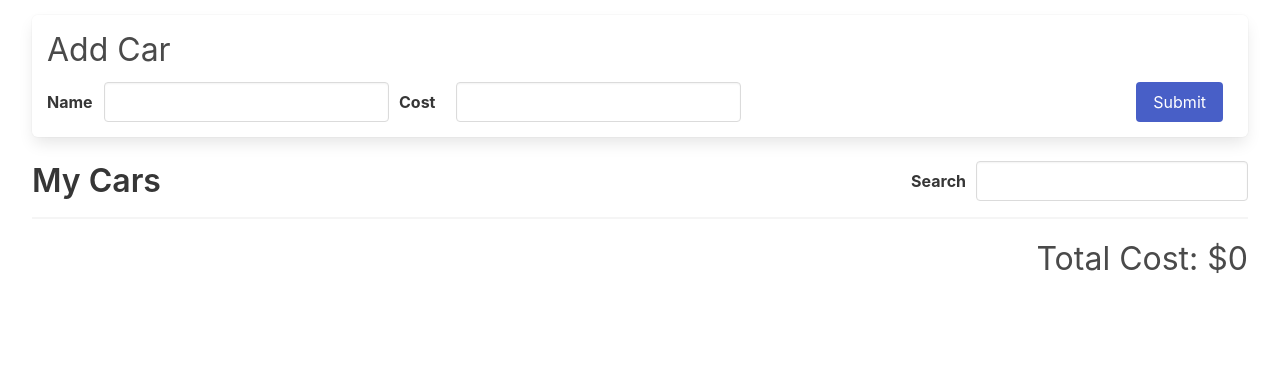
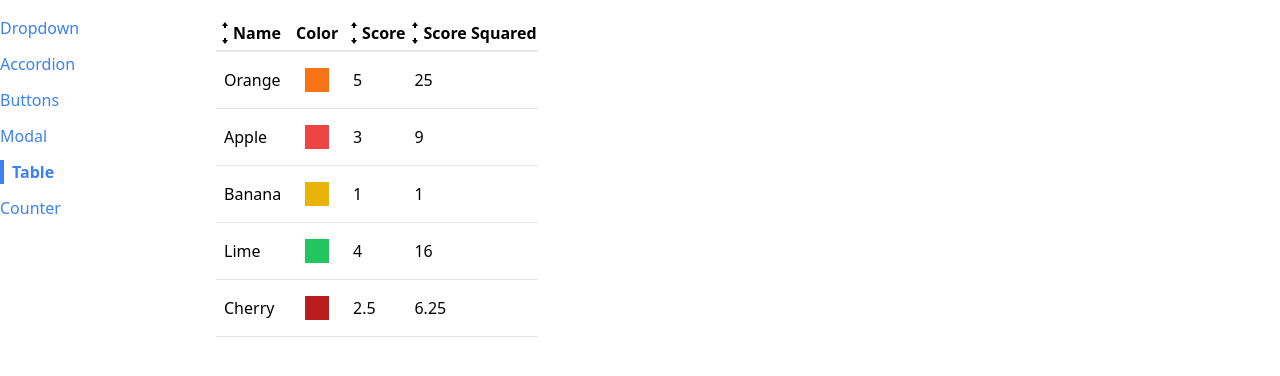
Before and after one commit to brianslab/udemy-react, a React (Create React App) app in the folder components2/: page /table in a window 1280 px wide. Shown: the top 376 px of the page. Built offline with nearby package versions, Linux system fonts and the light colour scheme.

Commit message:
fix components demo project

```diff
--- a/components2/public/index.html
+++ b/components2/public/index.html
@@ -39,5 +39,6 @@
       To begin the development, run `npm start` or `yarn start`.
       To create a production bundle, use `npm run build` or `yarn build`.
     -->
+    <div class="modal-container"></div>
   </body>
 </html>
--- a/components2/src/App.js
+++ b/components2/src/App.js
@@ -1,15 +1,36 @@
-import CarForm from './components/CarForm';
-import CarList from './components/CarList';
-import CarSearch from './components/CarSearch';
-import CarValue from './components/CarValue';
+import Sidebar from './components/Sidebar';
+import Route from './components/Route';
+import AccordionPage from './pages/AccordionPage';
+import DropdownPage from './pages/DropdownPage';
+import ButtonPage from './pages/ButtonPage';
+import ModalPage from './pages/ModalPage';
+import TablePage from './pages/TablePage';
+import CounterPage from './pages/CounterPage';
 
 function App() {
   return (
-    <div className="container is-fluid">
-      <CarForm />
-      <CarSearch />
-      <CarList />
-      <CarValue />
+    <div className="container mx-auto grid grid-cols-6 gap-4 mt-4">
+      <Sidebar />
+      <div className="col-span-5">
+        <Route path="/accordion">
+          <AccordionPage />
+        </Route>
+        <Route path="/">
+          <DropdownPage />
+        </Route>
+        <Route path="/buttons">
+          <ButtonPage />
+        </Route>
+        <Route path="/modal">
+          <ModalPage />
+        </Route>
+        <Route path="/table">
+          <TablePage />
+        </Route>
+        <Route path="/counter">
+          <CounterPage initialCount={10} />
+        </Route>
+      </div>
     </div>
   );
 }
--- a/components2/src/components/CarForm.js
+++ /dev/null
@@ -1,58 +0,0 @@
-import { useDispatch, useSelector } from 'react-redux';
-import { changeName, changeCost, addCar } from '../store';
-
-function CarForm() {
-  const dispatch = useDispatch();
-  const { name, cost } = useSelector((state) => {
-    return {
-      name: state.form.name,
-      cost: state.form.cost,
-    };
-  });
-
-  const handleNameChange = (event) => {
-    dispatch(changeName(event.target.value));
-  };
-  const handleCostChange = (event) => {
-    const carCost = parseInt(event.target.value) || 0;
-    dispatch(changeCost(carCost));
-  };
-  const handleSubmit = (event) => {
-    event.preventDefault();
-
-    dispatch(addCar({ name, cost }));
-  };
-
-  return (
-    <div className="car-form panel">
-      <h4 className="subtitle is-3">Add Car</h4>
-      <form onSubmit={handleSubmit}>
-        <div className="field-group">
-          <div className="field">
-            <label className="label">Name</label>
-            <input
-              className="input is-expanded"
-              value={name}
-              onChange={handleNameChange}
-            />
-          </div>
-
-          <div className="field">
-            <label className="label">Cost</label>
-            <input
-              className="input is-expanded"
-              value={cost || ''}
-              onChange={handleCostChange}
-              type="number"
-            />
-          </div>
-        </div>
-        <div className="field">
-          <button className="button is-link">Submit</button>
-        </div>
-      </form>
-    </div>
-  );
-}
-
-export default CarForm;
--- a/components2/src/components/CarList.js
+++ /dev/null
@@ -1,48 +0,0 @@
-import { useSelector, useDispatch } from 'react-redux';
-import { removeCar } from '../store';
-
-function CarList() {
-  const dispatch = useDispatch();
-  const { cars, name } = useSelector(({ form, cars: { data, searchTerm } }) => {
-    const filteredCars = data.filter((car) =>
-      car.name.toLowerCase().includes(searchTerm.toLowerCase())
-    );
-
-    return {
-      cars: filteredCars,
-      name: form.name,
-    };
-  });
-
-  const handleCarDelete = (car) => {
-    dispatch(removeCar(car.id));
-  };
-
-  const renderedCars = cars.map((car) => {
-    // DECIDE IF THIS CAR SHOULD BE BOLD
-    const bold = name && car.name.toLowerCase().includes(name.toLowerCase());
-
-    return (
-      <div key={car.id} className={`panel ${bold && 'bold'}`}>
-        <p>
-          {car.name} - ${car.cost}
-        </p>
-        <button
-          className="button is-danger"
-          onClick={() => handleCarDelete(car)}
-        >
-          Delete
-        </button>
-      </div>
-    );
-  });
-
-  return (
-    <div className="car-list">
-      {renderedCars}
-      <hr />
-    </div>
-  );
-}
-
-export default CarList;
--- a/components2/src/components/CarSearch.js
+++ /dev/null
@@ -1,29 +0,0 @@
-import { useDispatch, useSelector } from 'react-redux';
-import { changeSearchTerm } from '../store';
-
-function CarSearch() {
-  const dispatch = useDispatch();
-  const searchTerm = useSelector((state) => {
-    return state.cars.searchTerm;
-  });
-
-  const handleSearchTermChange = (event) => {
-    dispatch(changeSearchTerm(event.target.value));
-  };
-
-  return (
-    <div className="list-header">
-      <h3 className="title is-3">My Cars</h3>
-      <div className="search field is-horizontal">
-        <label className="label">Search</label>
-        <input
-          className="input"
-          value={searchTerm}
-          onChange={handleSearchTermChange}
-        />
-      </div>
-    </div>
-  );
-}
-
-export default CarSearch;
--- a/components2/src/components/CarValue.js
+++ /dev/null
@@ -1,15 +0,0 @@
-import { useSelector } from 'react-redux';
-
-function CarValue() {
-  const totalCost = useSelector(({ cars: { data, searchTerm } }) =>
-    data
-      .filter((car) =>
-        car.name.toLowerCase().includes(searchTerm.toLowerCase())
-      )
-      .reduce((acc, car) => acc + car.cost, 0)
-  );
-
-  return <div className="car-value">Total Cost: ${totalCost}</div>;
-}
-
-export default CarValue;
--- a/components2/src/store/index.js
+++ /dev/null
@@ -1,17 +0,0 @@
-import { configureStore } from '@reduxjs/toolkit';
-import {
-  carsReducer,
-  addCar,
-  removeCar,
-  changeSearchTerm,
-} from './slices/carsSlice';
-import { formReducer, changeName, changeCost } from './slices/formSlice';
-
-const store = configureStore({
-  reducer: {
-    cars: carsReducer,
-    form: formReducer,
-  },
-});
-
-export { store, changeName, changeCost, addCar, removeCar, changeSearchTerm };
--- a/components2/src/store/slices/carsSlice.js
+++ /dev/null
@@ -1,34 +0,0 @@
-import { createSlice, nanoid } from '@reduxjs/toolkit';
-
-const carsSlice = createSlice({
-  name: 'cars',
-  initialState: {
-    searchTerm: '',
-    data: [],
-  },
-  reducers: {
-    changeSearchTerm(state, action) {
-      state.searchTerm = action.payload;
-    },
-    addCar(state, action) {
-      // Assumption:
-      // action.payload === { name: 'ab', cost: 140 }
-      state.data.push({
-        name: action.payload.name,
-        cost: action.payload.cost,
-        id: nanoid(),
-      });
-    },
-    removeCar(state, action) {
-      // Assumption:
-      // action.payload === the id of the car we want to remove
-      const updated = state.data.filter((car) => {
-        return car.id !== action.payload;
-      });
-      state.data = updated;
-    },
-  },
-});
-
-export const { changeSearchTerm, addCar, removeCar } = carsSlice.actions;
-export const carsReducer = carsSlice.reducer;
--- a/components2/src/store/slices/formSlice.js
+++ /dev/null
@@ -1,27 +0,0 @@
-import { createSlice } from '@reduxjs/toolkit';
-import { addCar } from './carsSlice';
-
-const formSlice = createSlice({
-  name: 'form',
-  initialState: {
-    name: '',
-    cost: 0,
-  },
-  reducers: {
-    changeName(state, action) {
-      state.name = action.payload;
-    },
-    changeCost(state, action) {
-      state.cost = action.payload;
-    },
-  },
-  extraReducers(builder) {
-    builder.addCase(addCar, (state, action) => {
-      state.name = '';
-      state.cost = 0;
-    });
-  },
-});
-
-export const { changeName, changeCost } = formSlice.actions;
-export const formReducer = formSlice.reducer;
--- a/components2/src/styles.css
+++ /dev/null
@@ -1,79 +0,0 @@
-.car-form {
-  margin-top: 15px;
-  padding: 15px;
-}
-.car-form .field-group {
-  display: flex;
-  margin-bottom: 0px;
-}
-.car-form form {
-  display: flex;
-  justify-content: space-between;
-}
-.car-form .field {
-  display: flex;
-  align-items: center;
-  margin-bottom: 0px;
-  margin-right: 10px;
-}
-.car-form .field label.label {
-  margin-bottom: 0px;
-  width: 70px;
-}
-.car-form input {
-  width: 100%;
-}
-.car-form h4.subtitle.is-3 {
-  margin-bottom: 0.75rem;
-}
-
-.car-list .panel.bold {
-  font-weight: 600;
-}
-
-.car-list .panel {
-  padding: 10px;
-  display: flex;
-  flex-direction: row;
-  justify-content: space-between;
-  align-items: center;
-}
-
-.car-list p {
-  font-size: 1.5rem;
-}
-
-.car-list .note {
-  font-style: italic;
-  display: block;
-  margin: 40px 20px;
-}
-
-.car-value {
-  font-size: 2rem;
-  text-align: right;
-}
-
-hr {
-  margin: 1rem 0;
-}
-
-.list-header {
-  display: flex;
-  flex-direction: row;
-  justify-content: space-between;
-  align-items: center;
-}
-
-.list-header h3.title {
-  margin-bottom: 0px;
-}
-
-.list-header .search {
-  display: flex;
-  align-items: center;
-}
-.list-header .search .label {
-  margin-bottom: 0px;
-  margin-right: 10px;
-}
```
Also changed, not shown: components2/package.json (+13 -6 lines), components2/src/index.js (+6 -8 lines), 1 other file (tests, documents, lock files or other folders).
